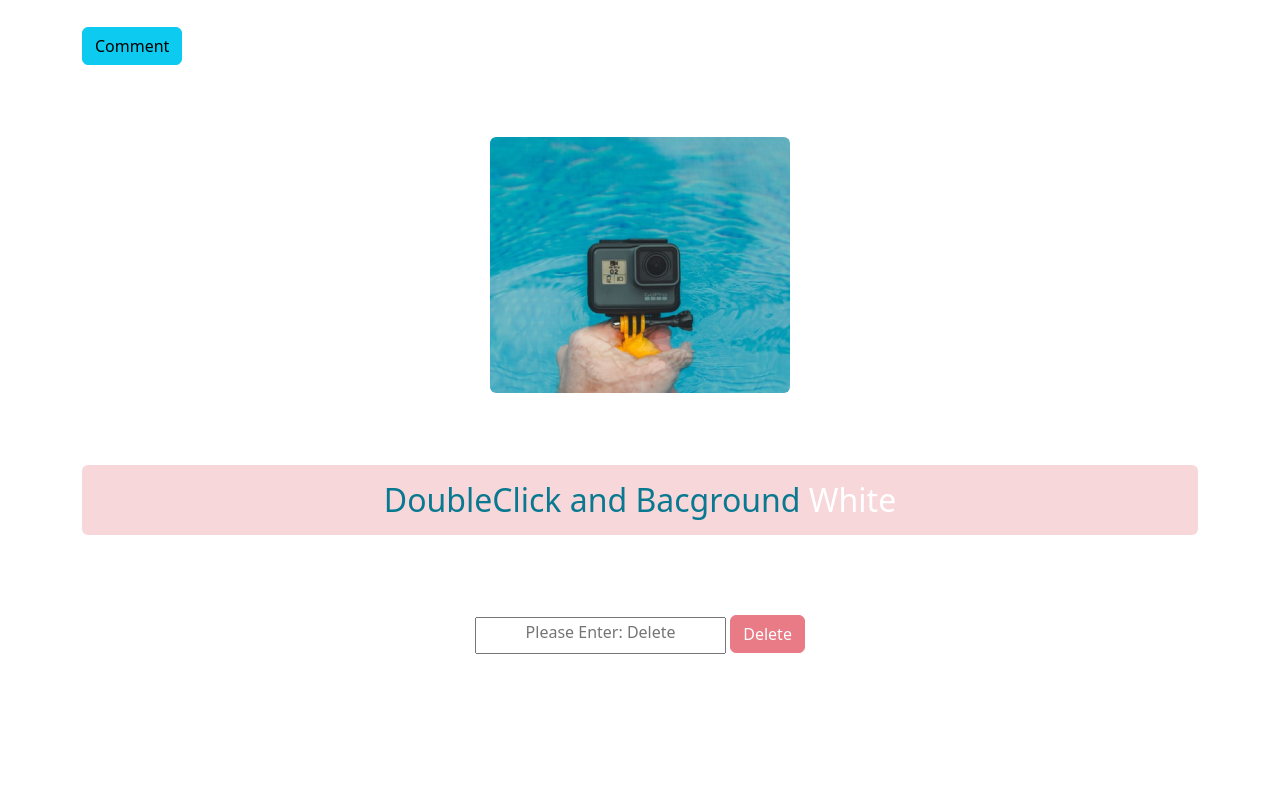
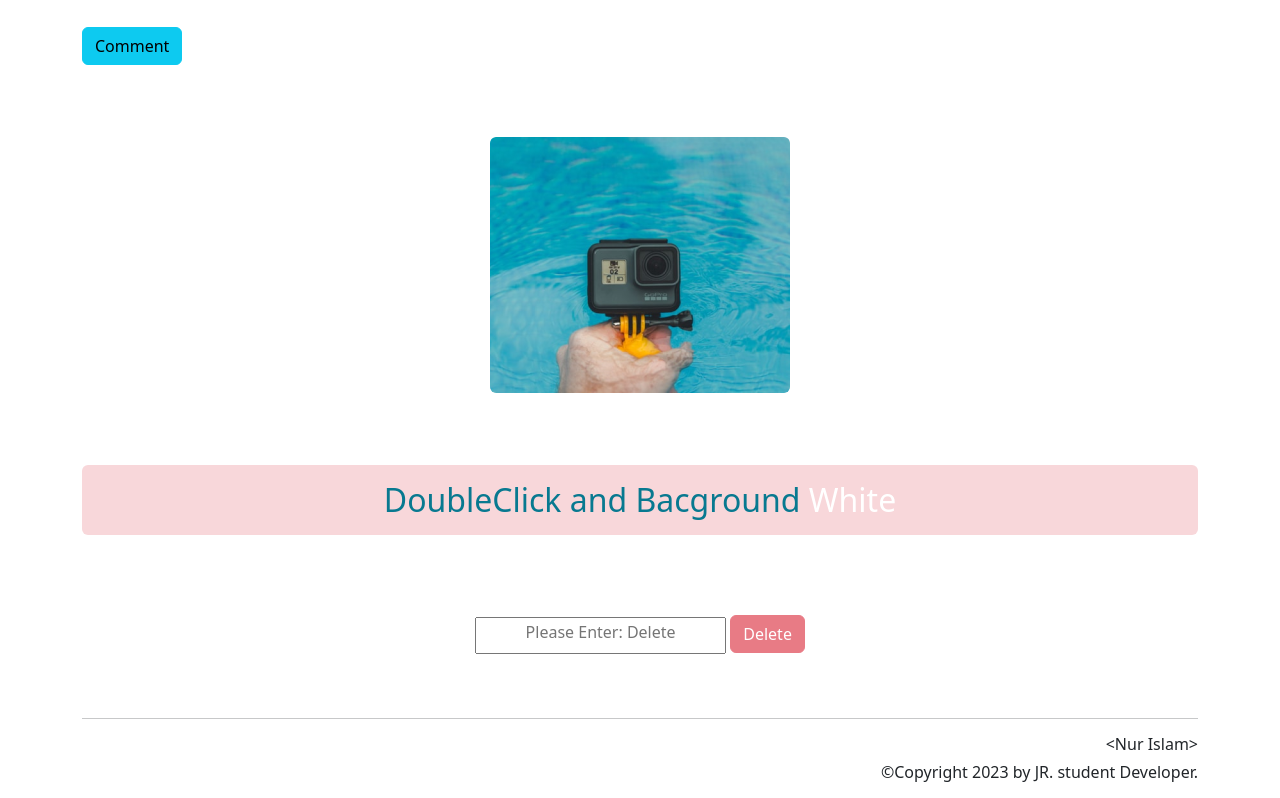
Before and after one commit to Parves21/EventJsFile, a plain HTML site: page index.html in a window 1280 px wide. Shown: the part 1009-1807 px from the top of the page. Drawn offline with Linux system fonts and the light colour scheme.

Commit message:
last commit

```diff
--- a/index.html
+++ b/index.html
@@ -99,9 +99,16 @@
             <input id="delete-confirm" class="px-2 pb-2 text-center" type="text" placeholder="Please Enter: Delete">
             <button id="btn-delete" class="btn btn-danger" disabled>Delete</button>
         </section>
-        <br><br><br>
+        <br>
     </main>
-    <br><br><br>
+    <br>
+
+    <footer>
+        <hr>
+        <h6 class="text-end"> &lt;Nur Islam&gt;</h6>
+        <h6 class="text-end">&copy;Copyright 2023 by JR. student Developer.</h6>
+    </footer>
+
 
     <script src="js file/bootstrap.min.js"></script>
     <script src="js/event.js"></script>
```
